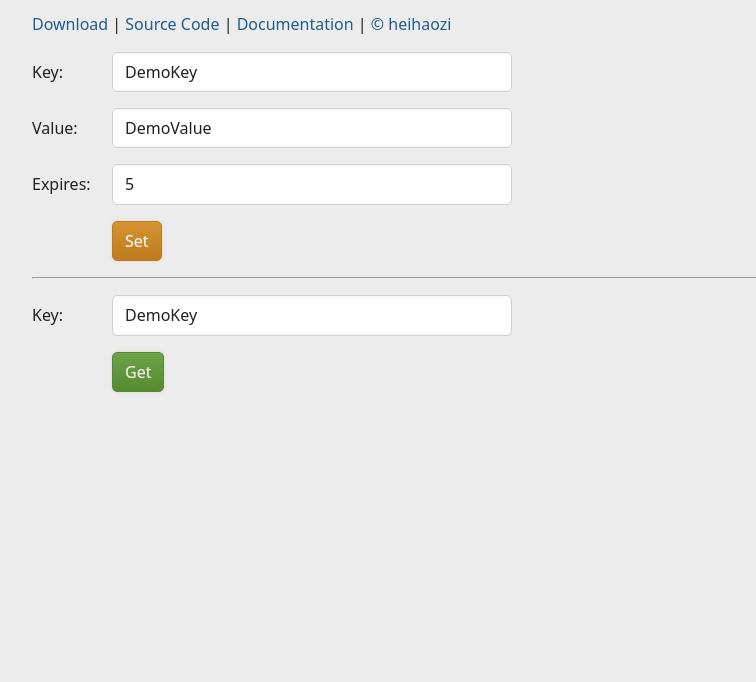
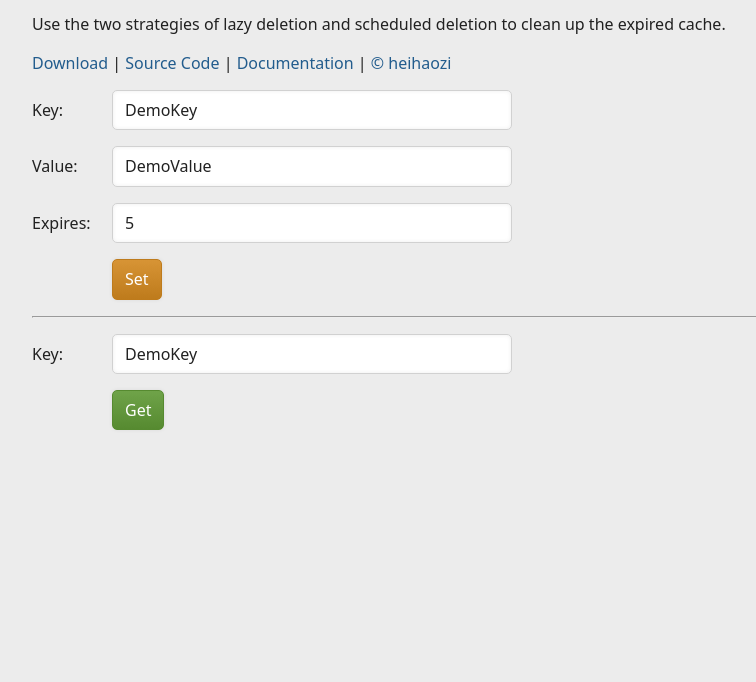
Before and after one commit to heihaozi/LocalStorageCache, a plain HTML site: page index.html in a window 1280 px wide. Shown: the part 118-800 px from the top of the page, without its empty margins (113-869 px from the left). Drawn offline with Linux system fonts and the light colour scheme.

Commit message:
Improve documentation.

```diff
--- a/index.html
+++ b/index.html
@@ -18,7 +18,7 @@
     <![endif]-->
     <meta charset="utf-8"/>
     <title>LocalStorageCache Demo</title>
-    <meta name="description" content="Use localStorage to implement expired cache."/>
+    <meta name="description" content="Use localStorage to implement expired cache. Use the two strategies of lazy deletion and scheduled deletion to clean up the expired cache."/>
     <meta name="viewport" content="width=device-width, initial-scale=1.0"/>
     <link rel="stylesheet" href="css/demo.css"/>
     <script type="text/javascript" src="js/lsc.js"></script>
@@ -27,6 +27,9 @@
 <h1>LocalStorageCache Demo</h1>
 <p>
     Use localStorage to implement expired cache.
+</p>
+<p>
+    Use the two strategies of lazy deletion and scheduled deletion to clean up the expired cache.
 </p>
 <ul id="navigation">
     <li>
```
Also changed, not shown: 1 other file.
